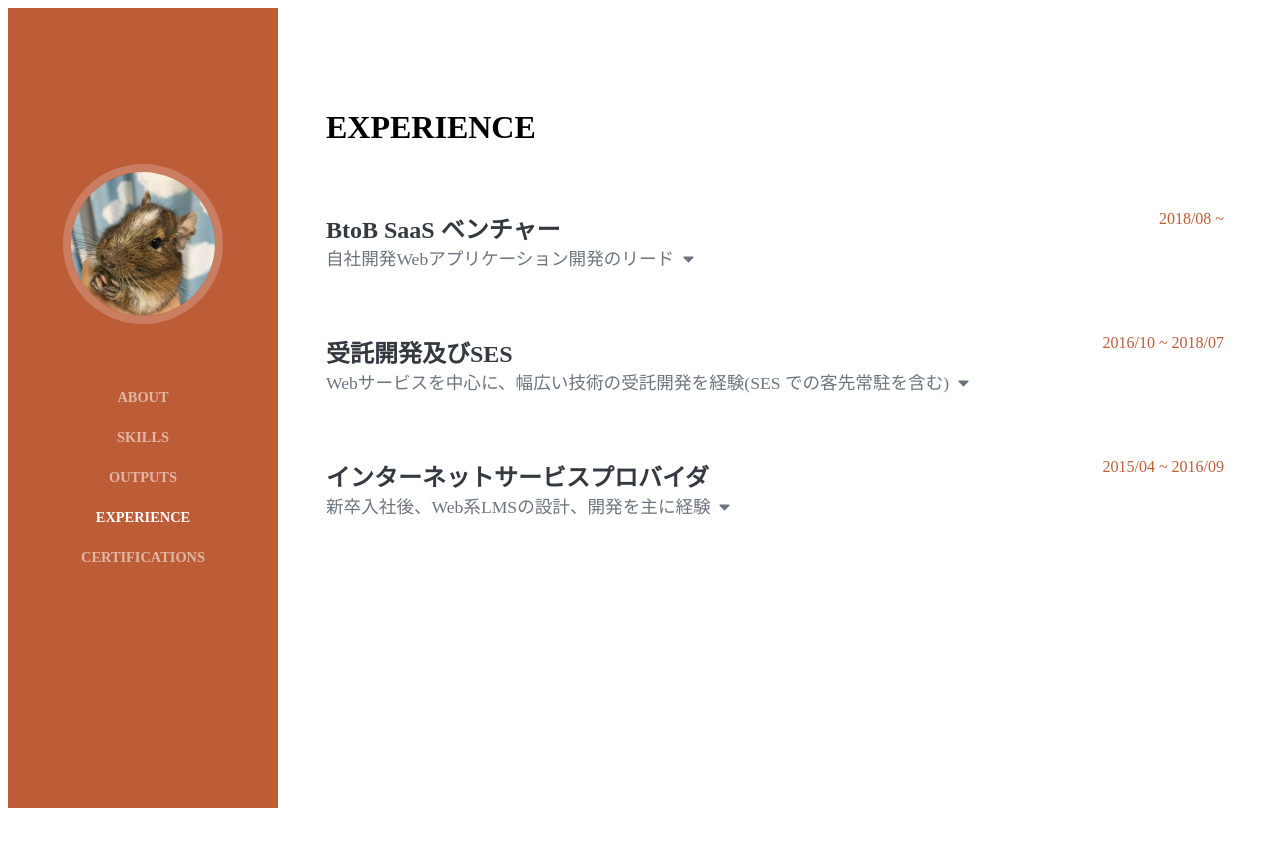
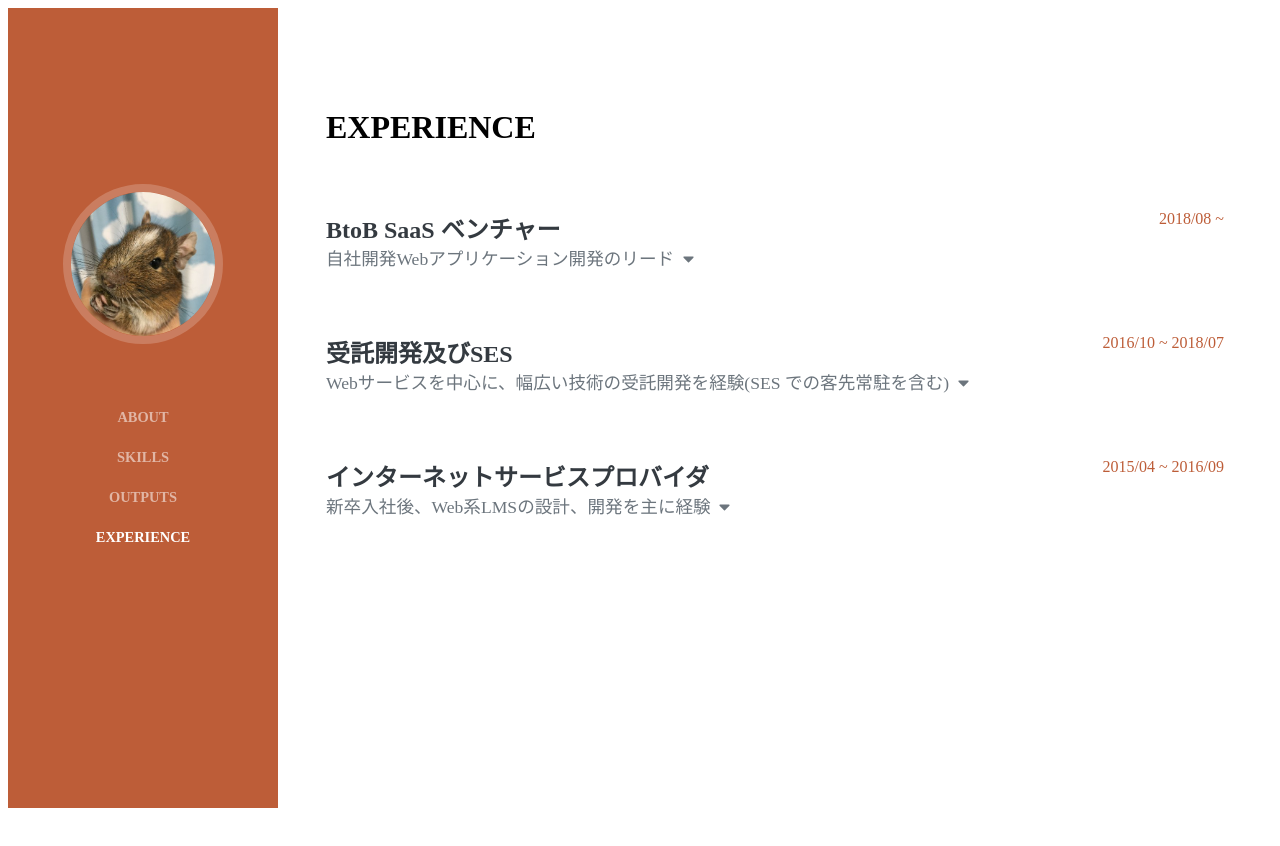
Before and after one commit to s-sasaki-0529/portfolio, a Next.js app: page /experience in a window 1280 px wide. Shown: the top 846 px of the page. Built offline with nearby package versions, Linux system fonts and the light colour scheme.

Commit message:
Certifications は載せてもあんまり意味なさそうなので削除する

```diff
--- a/pages/_app.tsx
+++ b/pages/_app.tsx
@@ -18,7 +18,7 @@ function MyApp({ Component, pageProps }) {
   const Menu = () => (
     <>
       <ul className="menu">
-        {['about', 'skills', 'outputs', 'experience', 'certifications'].map(menu => (
+        {['about', 'skills', 'outputs', 'experience'].map(menu => (
           <li key={menu} className="menu-item">
             <Link href={`/${menu}`}>
               <a className={menu === currentPageName ? 'menu-link selected' : 'menu-link'}>{menu}</a>
--- a/pages/certifications.tsx
+++ /dev/null
@@ -1,3 +0,0 @@
-export default function Certifications() {
-  return <div>Certifications</div>
-}
```
